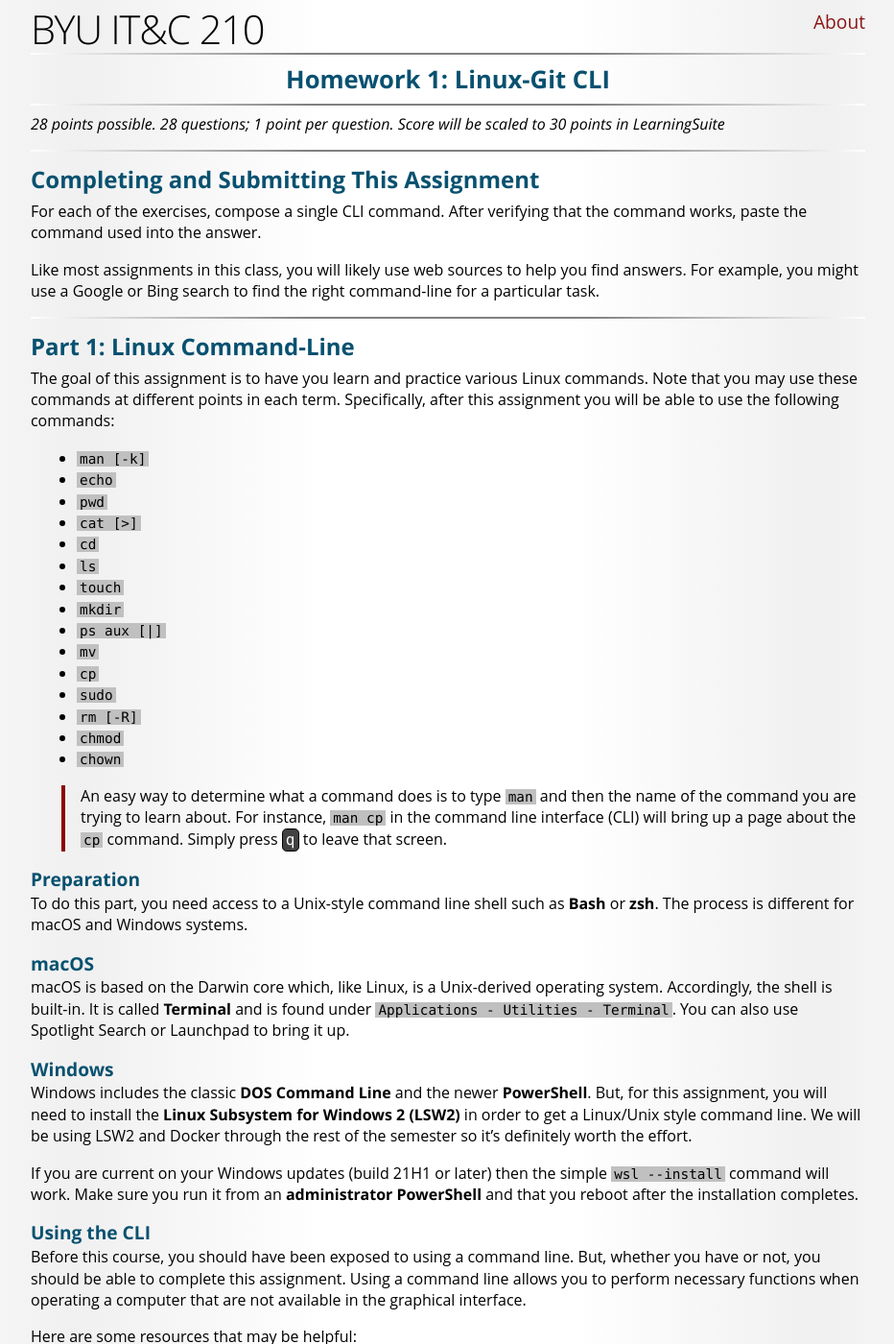
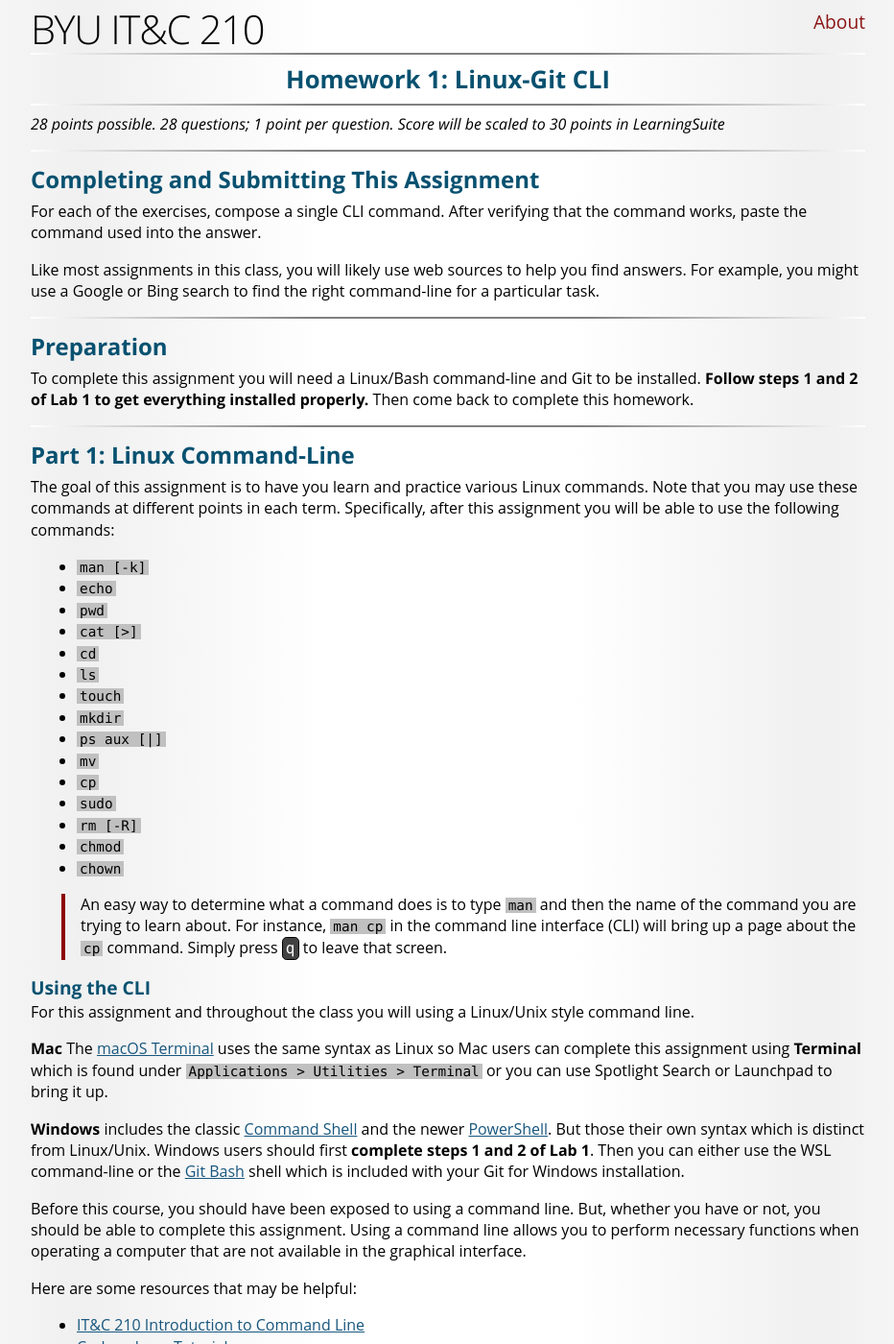
Before and after one commit to BYU-ITC-210/BYU-ITC-210.github.io, a Jekyll site: the page built from HW1-CLI.md, in a window 1280 px wide and 1400 px high. Shown: the whole window at 96% size, without its empty margins (173-1105 px from the left). Built offline with Jekyll 4.4.1, drawn with Linux system fonts in a browser that asks for light colours; some web fonts are replaced.

Commit message:
Update HW1 instructions

```diff
--- a/HW1-CLI.md
+++ b/HW1-CLI.md
@@ -14,7 +14,11 @@ For each of the exercises, compose a single CLI command. After verifying that th
 Like most assignments in this class, you will likely use web sources to help you find answers. For example, you might use a Google or Bing search to find the right command-line for a particular task.
 
 ***
+## Preparation
 
+To complete this assignment you will need a Linux/Bash command-line and Git to be installed. **Follow steps 1 and 2 of Lab 1 to get everything installed properly.** Then come back to complete this homework.
+
+***
 ## Part 1: Linux Command-Line
 
 The goal of this assignment is to have you learn and practice various Linux commands. Note that you may use these commands at different points in each term. Specifically, after this assignment you will be able to use the following commands:
@@ -37,21 +41,14 @@ The goal of this assignment is to have you learn and practice various Linux comm
 
 > An easy way to determine what a command does is to type `man` and then the name of the command you are trying to learn about. For instance, `man cp` in the command line interface (CLI) will bring up a page about the `cp` command. Simply press <kbd>q</kbd> to leave that screen.
 
-### Preparation
-
-To do this part, you need access to a Unix-style command line shell such as __Bash__ or __zsh__. The process is different for macOS and Windows systems.
-
-### macOS
-
-macOS is based on the Darwin core which, like Linux, is a Unix-derived operating system. Accordingly, the shell is built-in. It is called __Terminal__ and is found under `Applications - Utilities - Terminal`. You can also use Spotlight Search or Launchpad to bring it up.
-
-### Windows
-
-Windows includes the classic __DOS Command Line__ and the newer __PowerShell__. But, for this assignment, you will need to install the __Linux Subsystem for Windows 2 (LSW2)__ in order to get a Linux/Unix style command line. We will be using LSW2 and Docker through the rest of the semester so it's definitely worth the effort.
-
-If you are current on your Windows updates (build 21H1 or later) then the simple `wsl --install` command will work. Make sure you run it from an **administrator PowerShell** and that you reboot after the installation completes.
 
 ### Using the CLI
+
+For this assignment and throughout the class you will using a Linux/Unix style command line.
+
+__Mac__ The [macOS Terminal](https://support.apple.com/guide/terminal/welcome/mac) uses the same syntax as Linux so Mac users can complete this assignment using __Terminal__ which is found under `Applications > Utilities > Terminal` or you can use Spotlight Search or Launchpad to bring it up.
+
+__Windows__ includes the classic [Command Shell](https://learn.microsoft.com/en-us/windows-server/administration/windows-commands/windows-commands) and the newer [PowerShell](https://learn.microsoft.com/en-us/powershell/scripting/overview). But those their own syntax which is distinct from Linux/Unix. Windows users should first __complete steps 1 and 2 of Lab 1__. Then you can either use the WSL command-line or the [Git Bash](https://www.git-tower.com/blog/git-bash/) shell which is included with your Git for Windows installation.
 
 Before this course, you should have been exposed to using a command line. But, whether you have or not, you should be able to complete this assignment. Using a command line allows you to perform necessary functions when operating a computer that are not available in the graphical interface.
 
```
